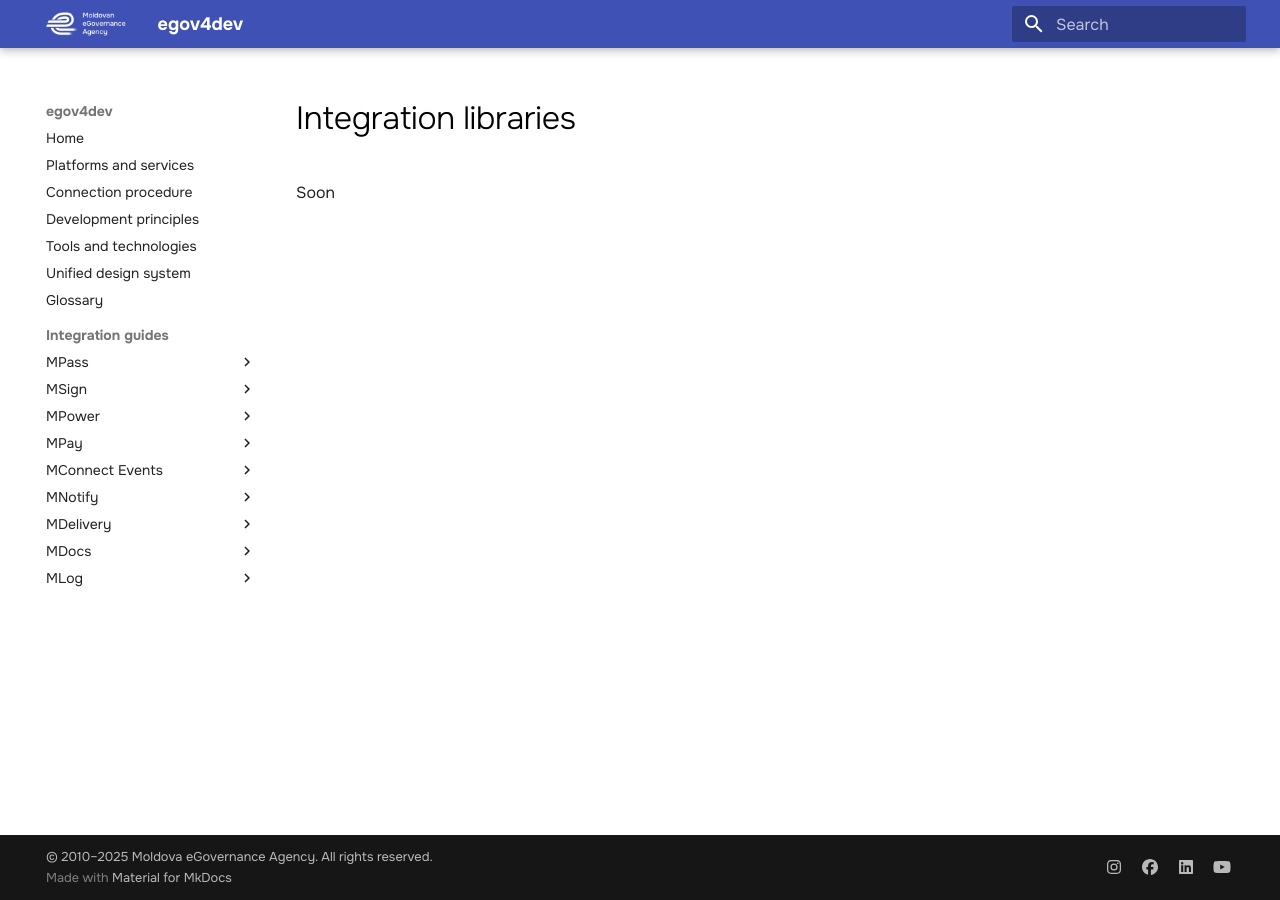
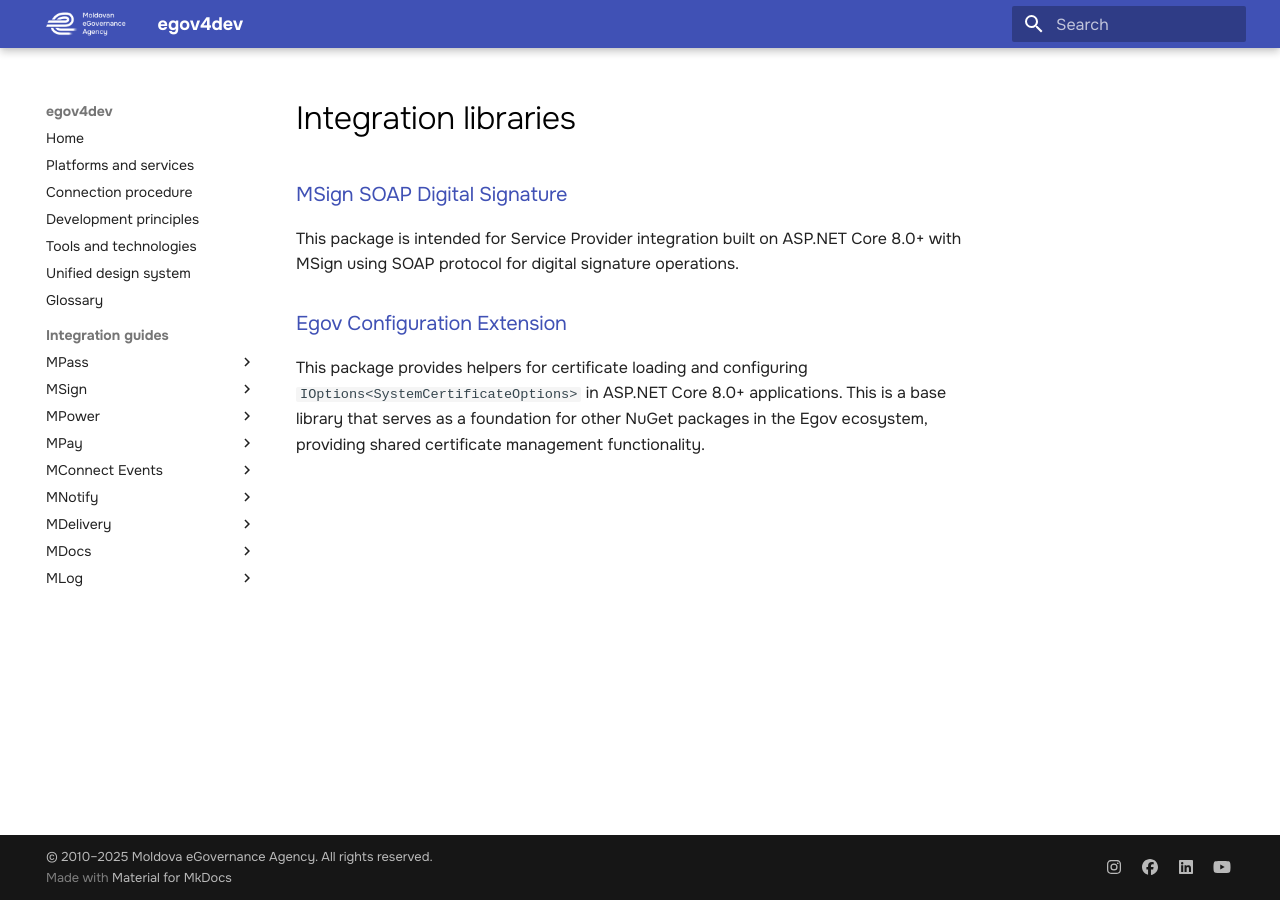
Before and after one commit to egov-moldova/egov4dev, an MkDocs documentation site: the page built from docs/guides/msign/integration-libraries.md, in a window 1280 px wide. Built offline with MkDocs 1.6.1 and Material for MkDocs 9.7.7, drawn with Linux system fonts in a browser that asks for light colours.

Commit message:
Update integration-libraries.md

```diff
--- a/docs/guides/msign/integration-libraries.md
+++ b/docs/guides/msign/integration-libraries.md
@@ -1,3 +1,7 @@
-# Integration libraries
+### [MSign SOAP Digital Signature](https://www.nuget.org/packages/Egov.Integrations.MSign.Soap)
 
-Soon
+This package is intended for Service Provider integration built on ASP.NET Core 8.0+ with MSign using SOAP protocol for digital signature operations.
+
+### [Egov Configuration Extension](https://www.nuget.org/packages/Egov.Extensions.Configuration)
+
+This package provides helpers for certificate loading and configuring `IOptions<SystemCertificateOptions>` in ASP.NET Core 8.0+ applications. This is a base library that serves as a foundation for other NuGet packages in the Egov ecosystem, providing shared certificate management functionality.
```
